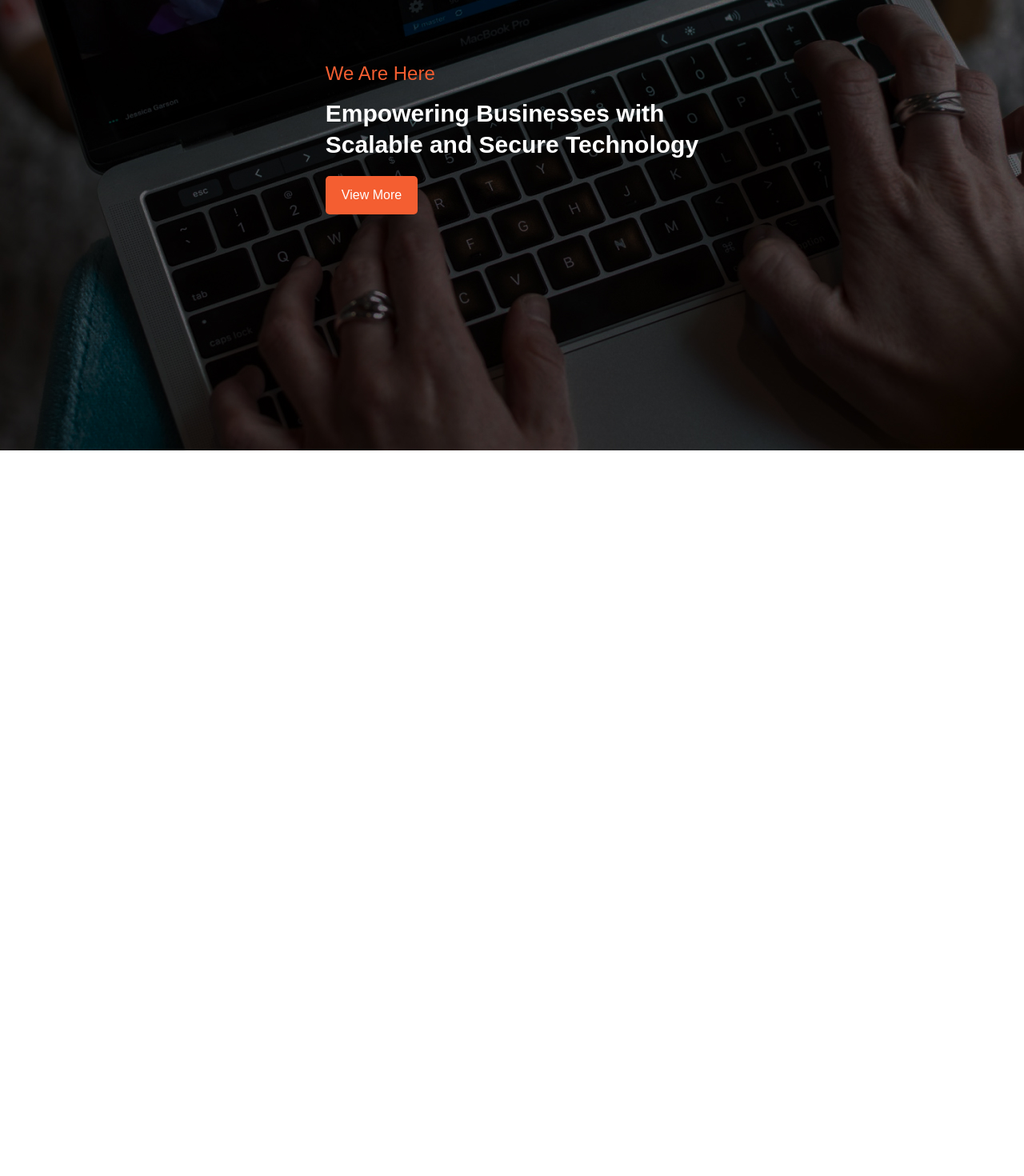
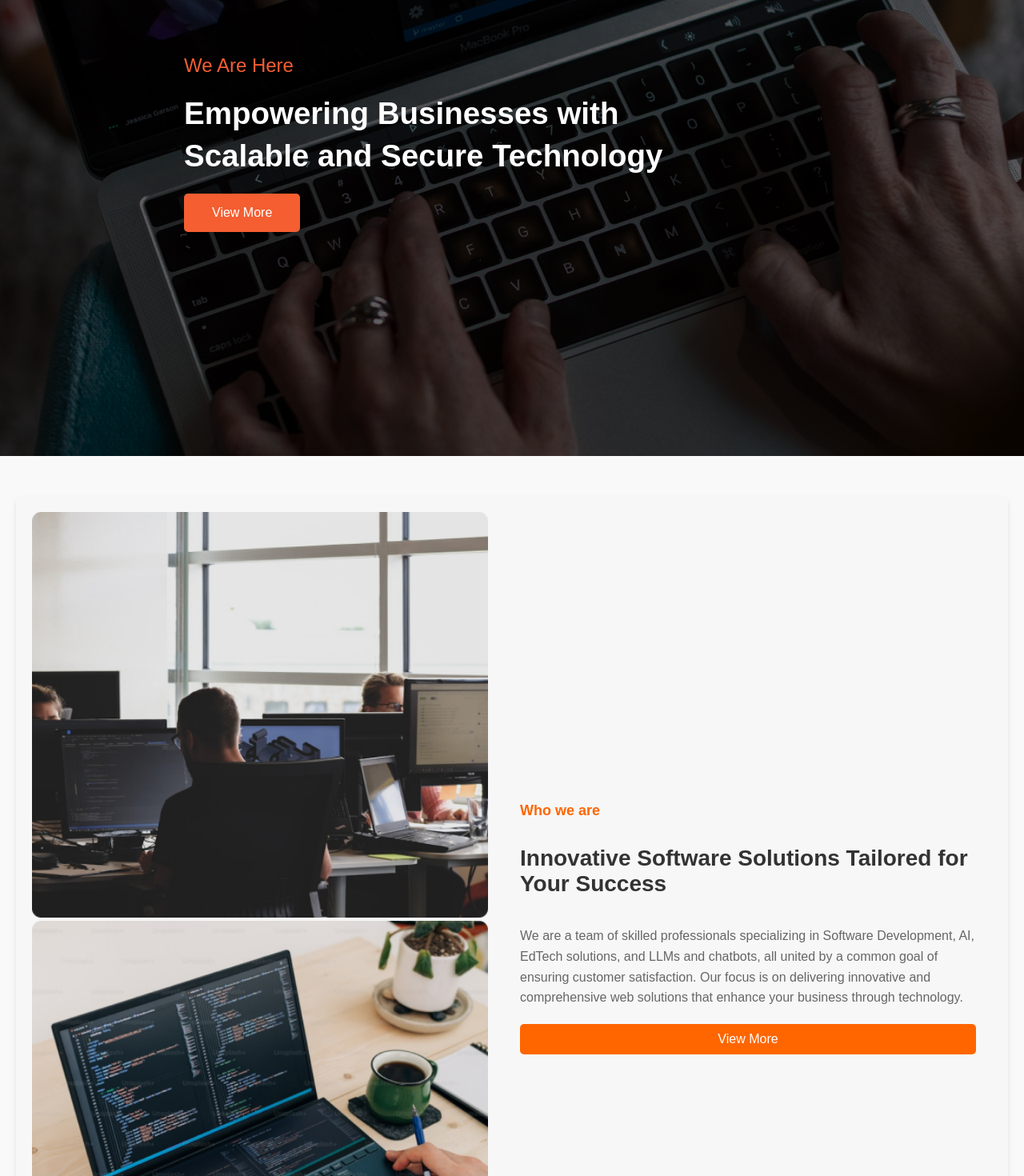
Before and after one commit to Brainy-Sensei/BrainySensei_website, a React (Create React App) app: page / in a window 1280 px wide. Shown: the part 340-1810 px from the top of the page at 80% size. Before the commit the page ends 903 px from the top, so only its background shows below. Built offline with nearby package versions, Linux system fonts and the light colour scheme.

Commit message:
nav&Hero

```diff
--- a/src/App.js
+++ b/src/App.js
@@ -1,18 +1,16 @@
 import React from "react";
 import Navbar from "./componets/Navbar";
 import HeroSection from "./componets/HeroSection";
+import AboutSection from "./componets/AboutSection";
 
 
 const App =() =>{
   return(
     <div>
       <Navbar />
-      <HeroSection
-        background="background.jpg"
-        subtitle="We Are Here"
-        title="Empowering Businesses with Scalable and Secure Technology"
-        buttonText="View More"
-      />
+      <HeroSection   />
+      <AboutSection />
+
     </div>
 
   );
--- /dev/null
+++ b/src/componets/AboutSection.css
@@ -0,0 +1,79 @@
+/* About Section Container */
+.about-section {
+    background-color: #f9f9f9;
+    padding: 50px 20px;
+    display: flex;
+    justify-content: center;
+    align-items: center;
+  }
+
+  .about-container {
+    display: flex;
+    gap: 20px;
+    max-width: 1200px;
+    flex-wrap: wrap;
+    background-color: #F7F7F7;
+    padding: 20px;
+    border-radius: 8px;
+    box-shadow: 0 4px 6px rgba(0, 0, 0, 0.1);
+  }
+
+  /* Image Styling */
+  .about-image {
+    flex: 1;
+  }
+
+  .about-img {
+    position: relative;
+    width: 100%;
+    border-radius: 8px;
+     object-fit: cover;
+  }
+  .about-img2{
+  }
+
+  /* Content Section */
+  .about-content {
+    flex: 1;
+    display: flex;
+    flex-direction: column;
+    justify-content: center;
+    padding: 10px 20px;
+  }
+
+  .about-subtitle {
+    color: #ff6600;
+    font-size: 18px;
+    font-weight: bold;
+    margin-bottom: 10px;
+  }
+
+  .about-title {
+    font-size: 28px;
+    font-weight: bold;
+    color: #333;
+    margin-bottom: 20px;
+  }
+
+  .about-description {
+    font-size: 16px;
+    color: #666;
+    line-height: 1.6;
+    margin-bottom: 20px;
+  }
+
+  /* Button Styling */
+  .about-button {
+    padding: 10px 20px;
+    font-size: 16px;
+    background-color: #ff6600;
+    color: white;
+    border: none;
+    border-radius: 5px;
+    cursor: pointer;
+    transition: background-color 0.3s ease;
+  }
+
+  .about-button:hover {
+    background-color: #e65500;
+  }
--- /dev/null
+++ b/src/componets/AboutSection.js
@@ -0,0 +1,41 @@
+import React from "react";
+import "./AboutSection.css";
+import team from '../image/team.png'
+import team2 from '../image/team2.png'
+
+const AboutSection = () => {
+  return (
+    <div className="about-section">
+      <div className="about-container">
+        <div className="about-image">
+          <img
+            src={team}
+            alt="Team working"
+            className="about-img"
+          />
+          <div className="about_img2">
+          <img
+            src={team2}
+            alt="Team working"
+            className="about-img"
+
+          />
+          </div>
+
+        </div>
+        <div className="about-content">
+          <p className="about-subtitle">Who we are</p>
+          <h2 className="about-title">
+            Innovative Software Solutions Tailored for Your Success
+          </h2>
+          <p className="about-description">
+            We are a team of skilled professionals specializing in Software Development, AI, EdTech solutions, and LLMs and chatbots, all united by a common goal of ensuring customer satisfaction. Our focus is on delivering innovative and comprehensive web solutions that enhance your business through technology.
+          </p>
+          <button className="about-button">View More</button>
+        </div>
+      </div>
+    </div>
+  );
+};
+
+export default AboutSection;
--- a/src/componets/HeroSection.css
+++ b/src/componets/HeroSection.css
@@ -12,9 +12,9 @@ body, html {
     background: url("../image/background.jpg") no-repeat center center/cover;
     display: flex;
     align-items: center;
-    justify-content: center;
+    justify-content: left;
     color: white;
-    padding: 0px 50px ;
+    padding: 0px 230px ;
   }
 
   .hero-content {
@@ -23,7 +23,7 @@ body, html {
 
   .hero-subtitle {
     font-size: 24px;
-    line-height: 20px;
+    line-height: 15px;
     /* font-weight: bold; */
     color: #F45E31;
     margin-bottom: 20px;
@@ -31,14 +31,14 @@ body, html {
   }
 
   .hero-title {
-    font-size: 30px;
+    font-size: 38.5px;
     font-weight: bold;
-    line-height: 1.3;
+    line-height: 1.4;
     margin-bottom: 20px;
   }
 
   .hero-button {
-    padding: 15px 20px;
+    padding: 15px 35px;
     font-size: 16px;
     background-color: #F45E31;
     color: white;
--- a/src/componets/Navbar.css
+++ b/src/componets/Navbar.css
@@ -3,6 +3,7 @@ body, html, ul, li {
     margin: 0;
     padding: 0;
     list-style: none;
+
 
   }
 
@@ -10,14 +11,12 @@ body, html, ul, li {
   .navbar {
 
     background-color: #FFFFFF;
-
     display: flex;
     justify-content: space-between;
     align-items: center;
-    padding: 25px 120px 40px ;
+    padding: 25px 120px 40px;
 
-
-    /* border-bottom: 2px solid #f0f0f0; */
+/* border-bottom: 2px solid #f0f0f0; */
     box-shadow: 0 2px 4px rgba(0, 0, 0, 0.1);
   }
 
@@ -35,15 +34,16 @@ body, html, ul, li {
 
   .logo {
 
-
-    height: 30px;
-    margin-right: 10px;
+    height: 45px;
+    margin-right: 8px;
   }
 
   /* Navbar Menu */
   .navbar-menu {
     display: flex;
     gap: 20px;
+
+
   }
 
   .nav-item {
@@ -53,6 +53,7 @@ body, html, ul, li {
     color: #0E1F51;
     line-height: 20px;
     cursor: pointer;
+    left: 110px;
     position: relative;
 
   }
@@ -69,7 +70,7 @@ body, html, ul, li {
     content: "";
     display: block;
     width: 100%;
-     height: 2px;
+    height: 2px;
     background-color: #F45E31;
     position: absolute;
      bottom: -4px;
--- a/src/componets/Navbar.js
+++ b/src/componets/Navbar.js
@@ -11,7 +11,7 @@ const Navbar = () => {
       </div>
       <ul className="navbar-menu">
         <li className="nav-item active">Home</li>
-        <li className="nav-item">About</li>
+        <li className="nav-item ">About</li>
         <li className="nav-item">Services</li>
         <li className="nav-item">Portfolio</li>
         <li className="nav-item">Contact</li>
```
Also changed, not shown: src/image/team.png (added), src/image/team2.png (added).
